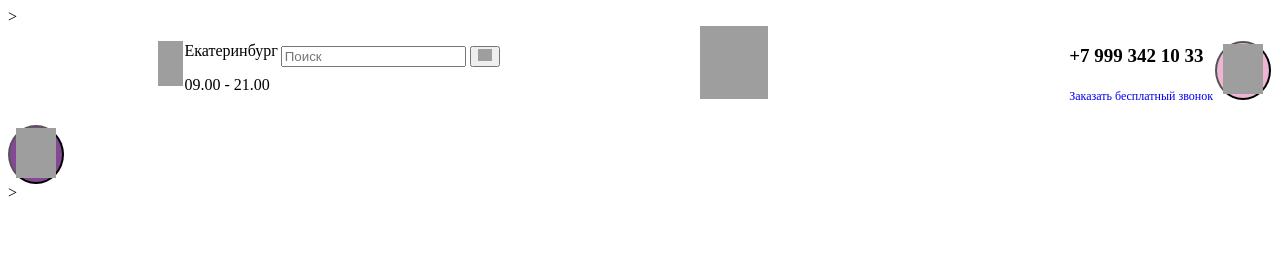
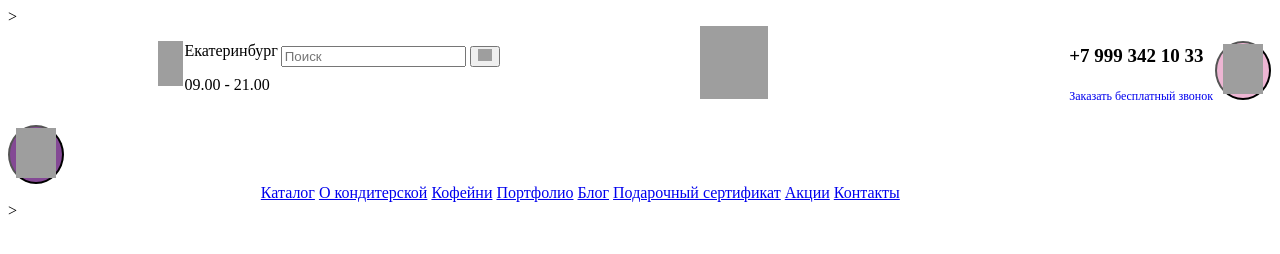
Before and after one commit to Geniuses-SPO/qwerty, a plain HTML site: page index.html in a window 1280 px wide. Drawn offline with Linux system fonts and the light colour scheme; grey boxes are pictures that could not be loaded.

Commit message:
Update index.html

```diff
--- a/index.html
+++ b/index.html
@@ -42,6 +42,16 @@
       </div>
             </div>
             <!-- Даша -->
+            <div class="navbar">
+        <a style="margin-left: 20%;" href="#">Каталог</a>
+        <a href="#">О кондитерской</a>
+        <a href="#">Кофейни</a>
+        <a href="#">Портфолио</a>
+        <a href="#">Блог</a>
+        <a href="#">Подарочный сертификат</a>
+        <a href="#">Акции</a>
+        <a href="#">Контакты</a>
+        </div>
             <div>
 
             </div>
```
